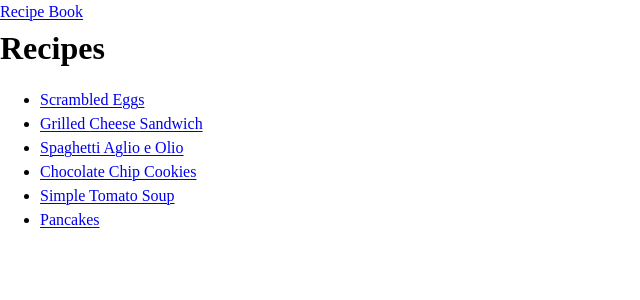
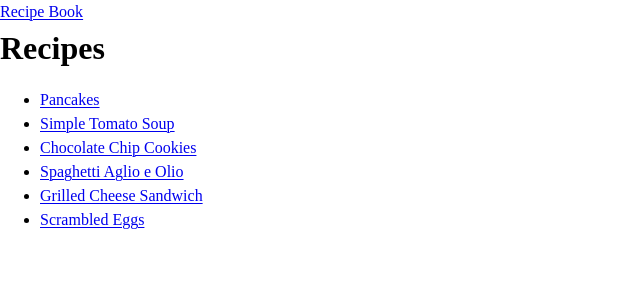
Before and after one commit to binyamin/recipes, a SvelteKit app: page / in a window 1280 px wide. Shown: the top 300 px of the page, without its empty margins (0-640 px from the left). Built offline with nearby package versions, Linux system fonts and the light colour scheme.

Commit message:
feat: sort recipes by modification datetime

```diff
--- a/src/routes/+page.svelte
+++ b/src/routes/+page.svelte
@@ -1,11 +1,14 @@
 <script lang="ts">
 	import { list } from '$lib/services/recipes/state.svelte';
+
+	// prioritize recently updated recipes
+	let sorted = $derived(list.toSorted((a, b) => +b.updatedAt - +a.updatedAt));
 </script>
 
 <h1>Recipes</h1>
 
 <ul>
-	{#each list as recipe (recipe.id)}
+	{#each sorted as recipe (recipe.id)}
 		<li><a href="/recipes/{recipe.id}">{recipe.title}</a></li>
 	{/each}
 </ul>
```
